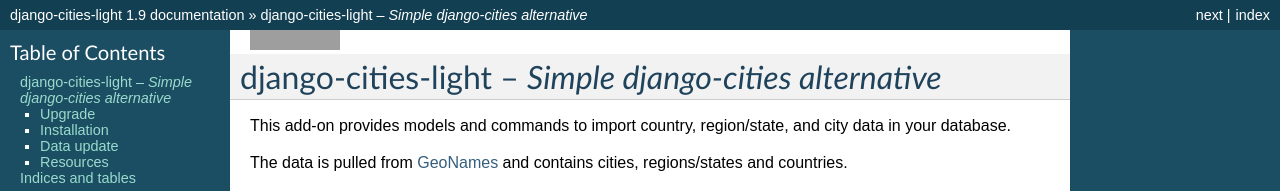
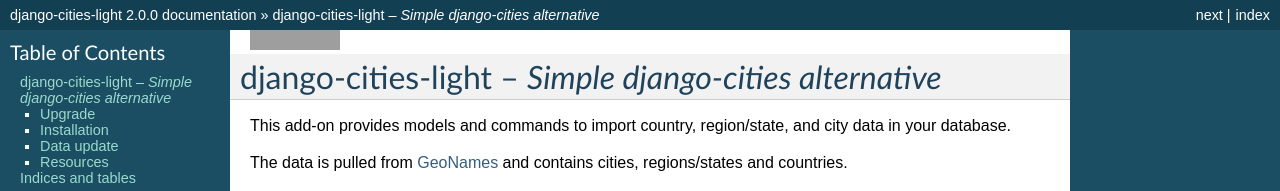
Before and after one commit to coderholic/django-cities, a Sphinx documentation site: the page built from docs/source/index.rst, in a window 1280 px wide and 900 px high. Shown: the top 191 px of the window. Built offline with Sphinx 7.4.7, drawn with Linux system fonts in a browser that asks for light colours; some of the changed text lies outside the part shown; grey boxes are pictures that could not be loaded.

Commit message:
Version bump 2.0.0

```diff
--- a/docs/source/conf.py
+++ b/docs/source/conf.py
@@ -64,9 +64,9 @@
 # built documents.
 #
 # The short X.Y version.
-version = '1.9'
+version = '2.0.0'
 # The full version, including alpha/beta/rc tags.
-release = '1.9'
+release = '2.0.0'
 
 # The language for content autogenerated by Sphinx. Refer to documentation
 # for a list of supported languages.
--- a/setup.py
+++ b/setup.py
@@ -10,7 +10,7 @@
 
 setup(
     name='django-cities-light',
-    version='1.9.4',
+    version='2.0.0',
     description='Simple alternative to django-cities',
     author='James Pic',
     author_email='jamespic@gmail.com',
```
